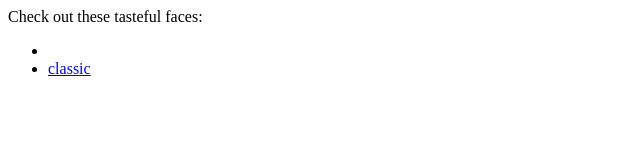
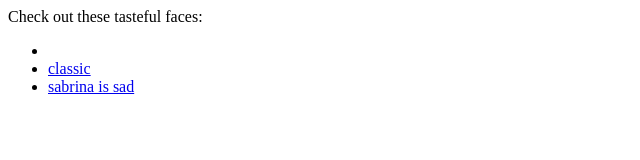
Before and after one commit to AriSweedler/lavisabrina, a website: page public/faces/index.html in a window 1280 px wide. Shown: the whole page, without its empty margins (0-640 px from the left). Drawn offline with Linux system fonts and the light colour scheme.

Commit message:
Automatic commit from meme.sh for c.png

```diff
--- a/public/faces/index.html
+++ b/public/faces/index.html
@@ -2,4 +2,5 @@
 <ul>
   <li><a href="a.png"></a></li>
   <li><a href="b.png">classic</a></li>
+  <li><a href="c.png">sabrina is sad</a></li>
 </ul>
```
Also changed, not shown: public/faces/c.png (added).
